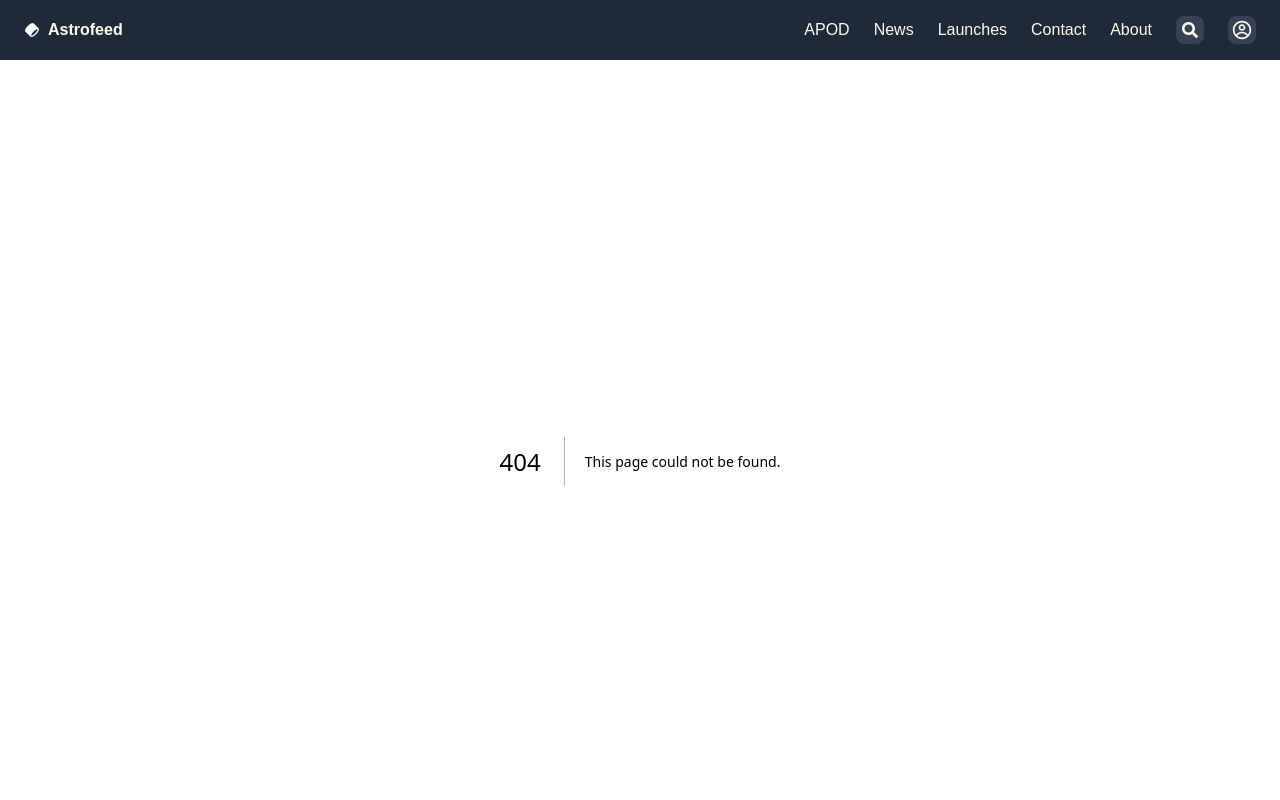
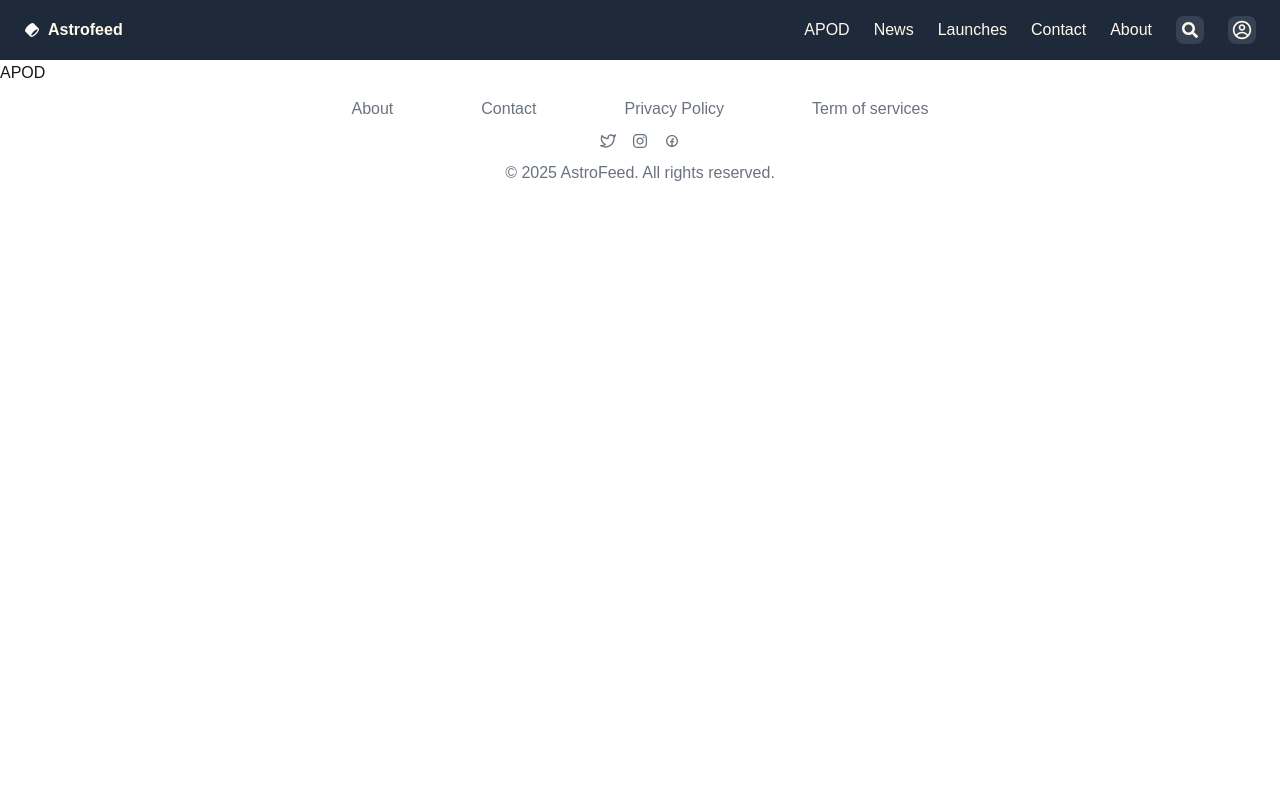
Before and after one commit to microhexagon/astro-feed, a Next.js app: page /apod in a window 1280 px wide. Before the commit this address had no page. Shown: the top 800 px of the page. Built offline with nearby package versions, Linux system fonts and the light colour scheme.

Commit message:
feat: apod page created

```diff
--- /dev/null
+++ b/app/apod/page.tsx
@@ -0,0 +1,7 @@
+import React from "react";
+
+const APOD = () => {
+  return <div>APOD</div>;
+};
+
+export default APOD;
```
